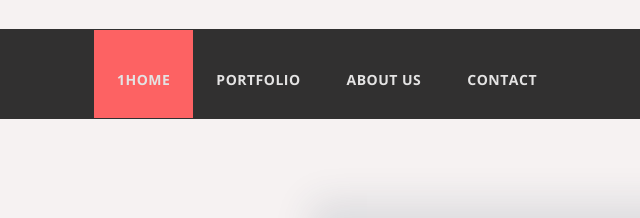
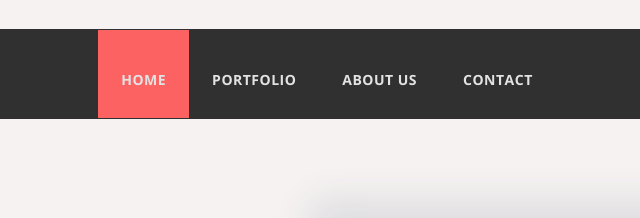
Before and after one commit to ikarmash/agency_maket, a plain HTML site: page index.html in a window 1280 px wide. Shown: the top 218 px of the page, 313-953 px from the left. Drawn offline with nearby package versions, Linux system fonts and the light colour scheme; grey boxes are pictures that could not be loaded.

Commit message:
del letter

```diff
--- a/index.html
+++ b/index.html
@@ -18,7 +18,7 @@
         <header class="header">
             <nav>
                 <ul class="menu">
-                    <li class="menu__li"><a href="#" class="menu__link menu__link__active">1home</a></li>
+                    <li class="menu__li"><a href="#" class="menu__link menu__link__active">home</a></li>
                     <li class="menu__li"><a href="#" class="menu__link">
                         portfolio</a></li>
                     <li class="menu__li"><a href="#" class="menu__link">about us</a></li>
```
